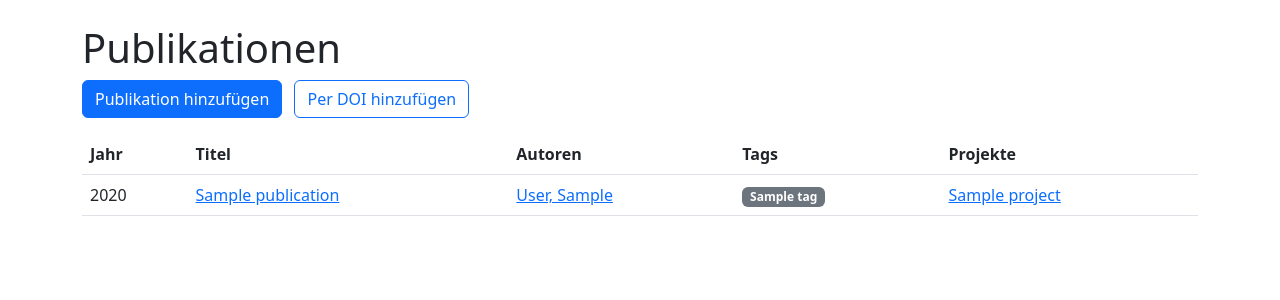
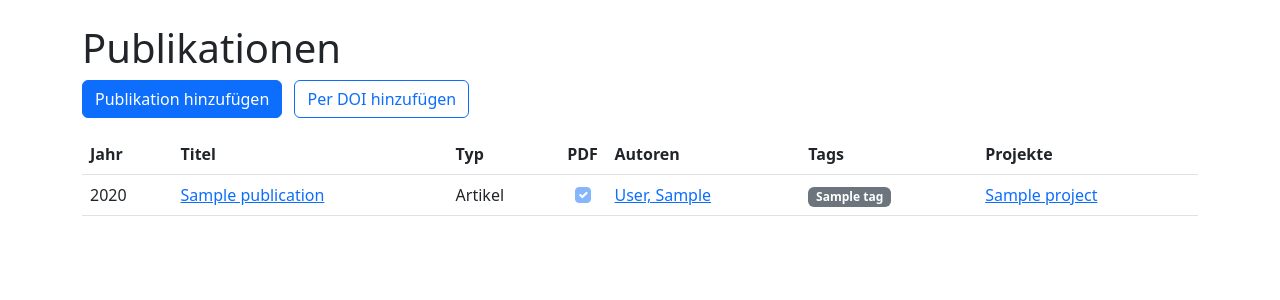
Before and after one commit to sklarmann/SimpleLiteratureManager, a Django app: page /publications/ in a window 1280 px wide. Shown: the part 56-356 px from the top of the page. Run offline with Django 5.2, Linux system fonts and the light colour scheme; tables that the repository leaves empty hold one stand-in row (values such as "Sample post").

Commit message:
Add publication type and PDF indicators to list

```diff
--- a/SimpleLiteratureManager/library/templates/publication_list.html
+++ b/SimpleLiteratureManager/library/templates/publication_list.html
@@ -13,6 +13,8 @@
             <tr>
                 <th scope="col" data-sort="number">Jahr</th>
                 <th scope="col" data-sort="string">Titel</th>
+                <th scope="col" data-sort="string">Typ</th>
+                <th scope="col" class="text-center" style="width: 3rem;" data-sort="string">PDF</th>
                 <th scope="col" data-sort="string">Autoren</th>
                 <th scope="col" data-sort="string">Tags</th>
                 <th scope="col" data-sort="string">Projekte</th>
@@ -24,6 +26,10 @@
                 <td data-value="{{ p.year|default:'' }}">{{ p.year }}</td>
                 <td>
                     <a href="{% url 'publication_detail' p.id %}">{{ p.title }}</a>
+                </td>
+                <td data-value="{{ p.get_publication_type_display|default:'' }}">{{ p.get_publication_type_display|default:'—' }}</td>
+                <td class="text-center" data-value="{{ p.pdf|yesno:'1,0' }}">
+                    <input class="form-check-input" type="checkbox" disabled {% if p.pdf %}checked{% endif %}>
                 </td>
                 <td data-value="{{ p.ordered_authors|join:', ' }}">
                     {% for author in p.ordered_authors %}
```
